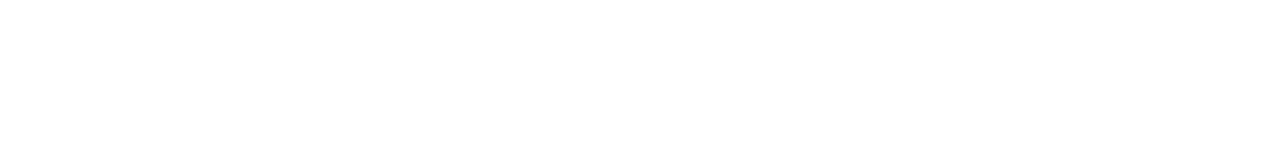
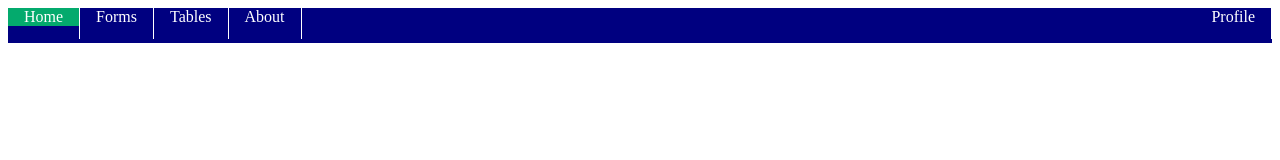
Before and after one commit to Eubet/HTML-Tuts, a plain HTML site: page index.html in a window 1280 px wide. Drawn offline with Linux system fonts and the light colour scheme.

Commit message:
We added an external css and started created a navigation bar

```diff
--- a/index.html
+++ b/index.html
@@ -4,10 +4,24 @@
     <meta charset="UTF-8">
     <meta name="viewport" content="width=device-width, initial-scale=1.0">
     <title>Dashboard-Pharmcoders Academy</title>
+    <link rel="stylesheet" href="mywebsitestyle.css" type="text/css"/>
 </head>
 
 <body>
+    <!--Creating a navigation bar-->
+    <div class="container">
+        <div class="navigationbar">
+            <!--We create list of menus-->
+            <ul class="navbar">
+                <li class="active"><a href="#">Home</a></li>
+                <li><a href="">Forms</a></li>
+                <li><a href="#">Tables</a></li>
+                <li><a href="#">About</a></li>
+                <li style="float: right;"><a  href="">Profile</a></li>
+            </ul>
+        </div>
 
+    </div>
 </body>
 
 </html>
--- /dev/null
+++ b/mywebsitestyle.css
@@ -0,0 +1,51 @@
+div  p{
+color: brown;
+font-weight: bold;
+text-decoration: underline;
+}
+
+.pharmd3 {
+    color: blue;
+    font-weight: lighter;
+    font-style: italic;
+    text-align: right;
+}
+
+#boxID {
+ margin: 50px;
+ padding: 25px;
+ background-color: red;
+ border: 5px solid blue;
+ font-weight: bolder;
+}
+
+.navbar {
+    list-style-type: none;
+    background-color: navy;
+    margin: 0;
+    padding: 0;
+    height: 35px;
+    overflow: hidden;
+}
+
+.navbar li{
+    display: inline;
+    float: left;
+}
+
+.navbar li a {
+    text-decoration: none;
+    text-align: center;
+    display: inline;
+    padding: 14px 16px;
+    color: white;
+    border-right: solid 1px;
+}
+
+.navbar li a:hover{
+    background-color: #111;
+}
+
+.active {
+    background-color: #04aa6d;
+}
```
Also changed, not shown: FirstHTMLTutorial.html (+1 -22 lines), forms.html (+1 -0 lines).
